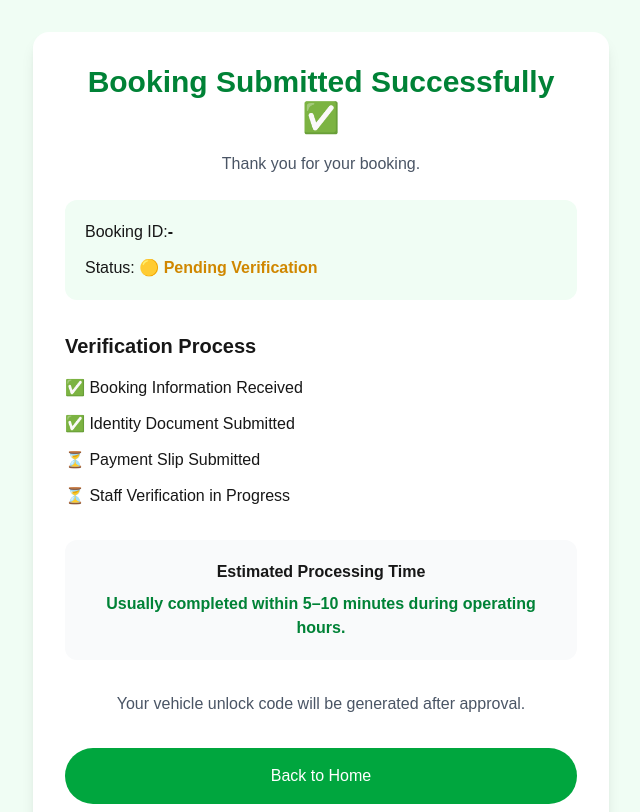
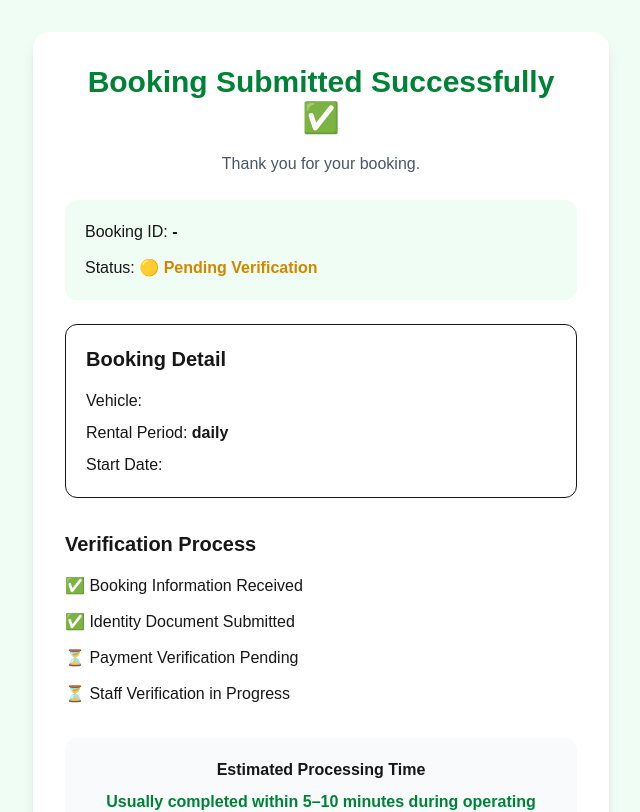
Before and after one commit to fongfomiie-source/bikego-rental-system, a Next.js app: page /booking/pending in a window 1280 px wide. Shown: the top 812 px of the page, without its empty margins (319-959 px from the left). Built offline with nearby package versions, Linux system fonts and the light colour scheme.

Commit message:
Update pending verification page UI

```diff
--- a/app/booking/pending/page.tsx
+++ b/app/booking/pending/page.tsx
@@ -11,8 +11,14 @@ export default function PendingPage(){
 
 const {
 orderId,
-bookingStatus
+bookingStatus,
+cart,
+period,
+startDate
 }=useBooking();
+
+
+
 
 
 
@@ -27,6 +33,7 @@ p-8
 ">
 
 
+
 <div className="
 max-w-xl
 mx-auto
@@ -36,6 +43,8 @@ shadow-lg
 p-8
 text-center
 ">
+
+
 
 
 
@@ -66,6 +75,10 @@ Thank you for your booking.
 
 
 
+
+
+
+
 <div className="
 mt-6
 bg-green-50
@@ -78,11 +91,14 @@ text-left
 <p>
 
 Booking ID:
+
 <b>
+{" "}
 {orderId || "-"}
 </b>
 
 </p>
+
 
 
 <p className="
@@ -113,6 +129,116 @@ font-bold
 
 
 
+
+
+{/* Booking Detail */}
+
+<div className="
+mt-6
+bg-white
+border
+rounded-xl
+p-5
+text-left
+">
+
+
+<h2 className="
+font-bold
+text-xl
+">
+
+Booking Detail
+
+</h2>
+
+
+
+<div className="
+mt-4
+space-y-2
+">
+
+
+<p>
+
+Vehicle:
+
+</p>
+
+
+{
+
+cart.map(item=>(
+
+
+<p
+
+key={item.id}
+
+className="
+font-bold
+text-green-700
+"
+
+>
+
+🏍️ {item.name}
+
+{" "}
+x{item.quantity}
+
+
+</p>
+
+
+))
+
+
+}
+
+
+
+
+<p>
+
+Rental Period:
+
+<b>
+{" "}
+{period}
+</b>
+
+</p>
+
+
+
+<p>
+
+Start Date:
+
+<b>
+{" "}
+{startDate}
+</b>
+
+</p>
+
+
+
+</div>
+
+
+</div>
+
+
+
+
+
+
+
+
+
 <div className="
 mt-8
 text-left
@@ -127,6 +253,7 @@ text-xl
 Verification Process
 
 </h2>
+
 
 
 
@@ -146,13 +273,16 @@ space-y-3
 ✅ Identity Document Submitted
 </p>
 
+
 <p>
-⏳ Payment Slip Submitted
+⏳ Payment Verification Pending
 </p>
+
 
 <p>
 ⏳ Staff Verification in Progress
 </p>
+
 
 
 
@@ -186,6 +316,7 @@ Estimated Processing Time
 </p>
 
 
+
 <p className="
 mt-2
 text-green-700
@@ -205,6 +336,8 @@ Usually completed within 5–10 minutes during operating hours.
 
 
 
+
+
 <p className="
 mt-8
 text-gray-600
@@ -212,7 +345,16 @@ text-gray-600
 
 Your vehicle unlock code will be generated after approval.
 
+<br/>
+
+Please wait while our staff verifies your payment and documents.
+
+<br/>
+
+You can check your booking status after verification.
+
 </p>
+
 
 
 
@@ -248,6 +390,7 @@ Back to Home
 
 
 
+
 <Link
 
 href="/booking"
@@ -276,6 +419,7 @@ View Booking
 
 
 
+
 </div>
 
 
```
